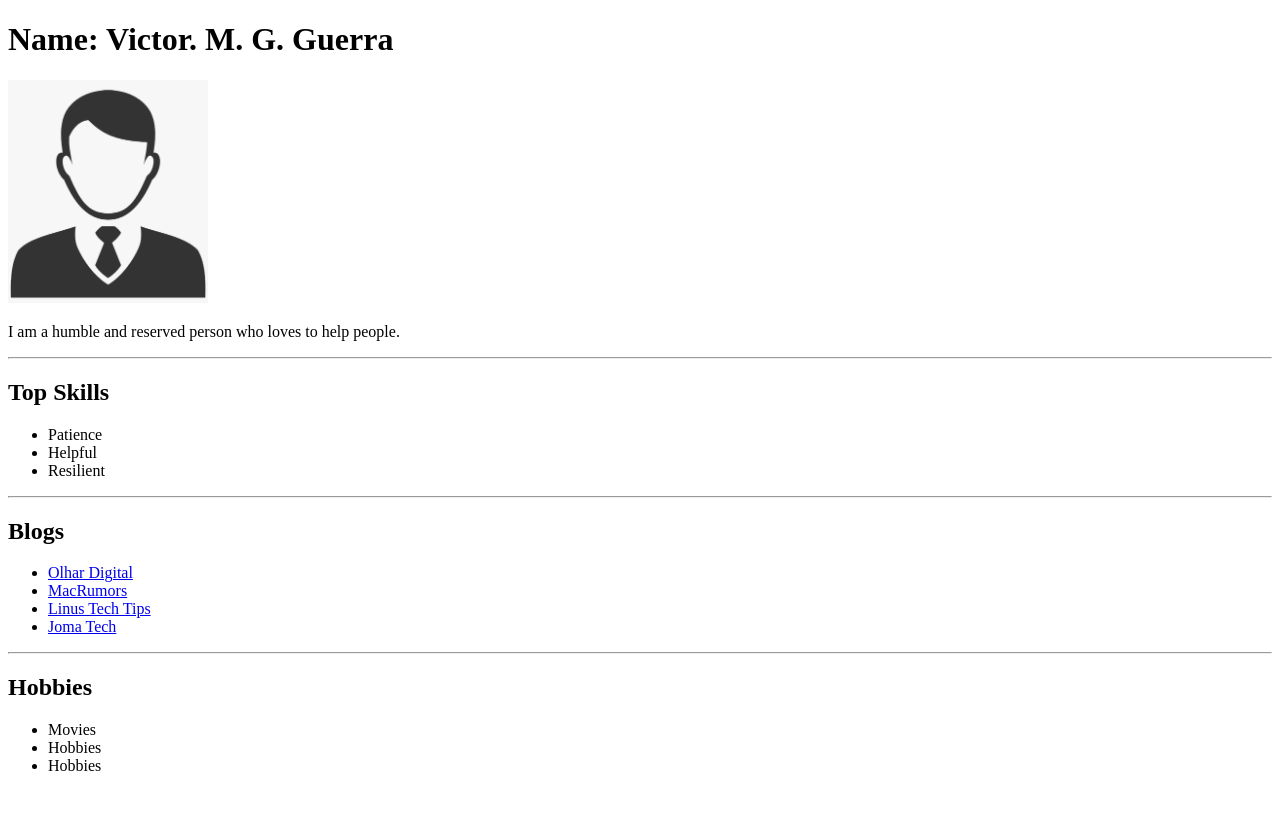
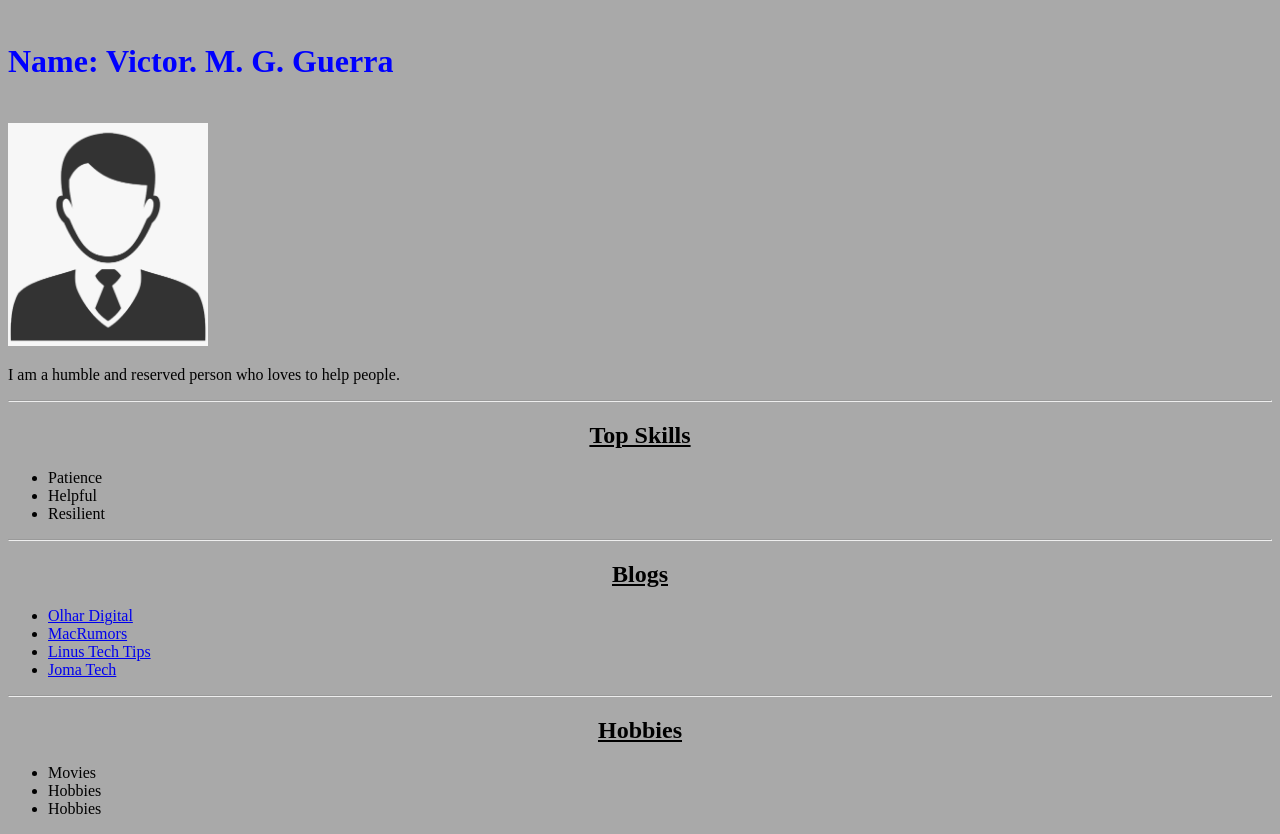
Before and after one commit to VictorGuerra2/PortifolioVictor.M.G.Guerra, a plain HTML site: page index.html in a window 1280 px wide. Before the commit the page ends 800 px from the top, so only its background shows below. Drawn offline with Linux system fonts and the light colour scheme.

Commit message:
Style added

```diff
--- a/index.html
+++ b/index.html
@@ -4,6 +4,7 @@
     <meta charset="UTF-8" />
     <title>Primeiro Portfólio Web</title>
   </head>
+  <link rel="stylesheet" type="text/css" href="style.css"
   <body>
     <h1 href="#photo">Name: Victor. M. G. Guerra</h1>
     <img
--- /dev/null
+++ b/style.css
@@ -0,0 +1,14 @@
+body{
+    background-color: darkgray;
+    height: 100%;
+}
+h1{
+    line-height: 80px;
+    color:blue;
+}
+h2{
+    color:black;
+    text-align: center;
+    font-weight: bolder;
+    text-decoration: underline;
+}
```
